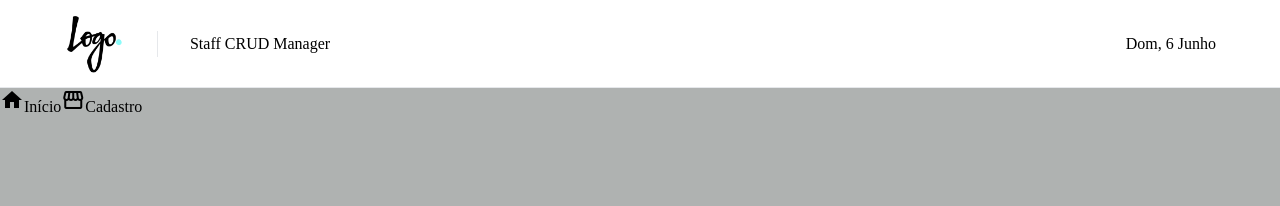
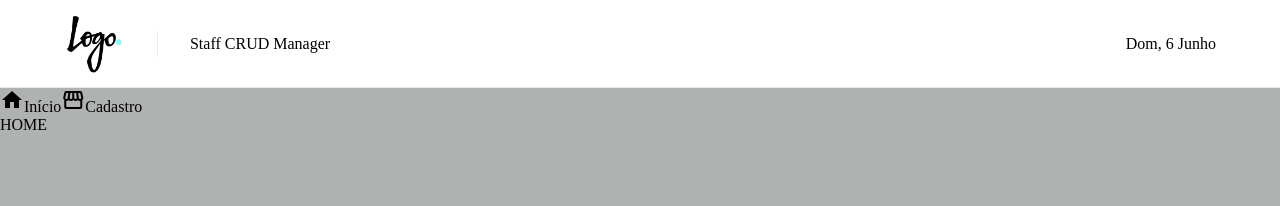
Before and after one commit to dekopossas/staff-management, a React (Create React App) app in the folder frontend/: page /home in a window 1280 px wide. Shown: the top 206 px of the page. Built offline with nearby package versions, Linux system fonts and the light colour scheme.

Commit message:
page home

```diff
--- a/frontend/src/pages/App.tsx
+++ b/frontend/src/pages/App.tsx
@@ -2,12 +2,14 @@ import React from "react";
 import Header from "../components/Header";
 import NavSide from "../components/NavSide";
 import '../styles/global.scss'
+import Home from "./Home";
 
 function App() {
   return (
     <div>
       <Header />
       <NavSide />
+      <Home />
     </div>
   );
 }
--- /dev/null
+++ b/frontend/src/pages/Home.tsx
@@ -0,0 +1,12 @@
+import React from "react";
+
+
+function Home() {
+  return (
+    <div>
+      HOME
+    </div>
+  );
+}
+
+export default Home;
```
